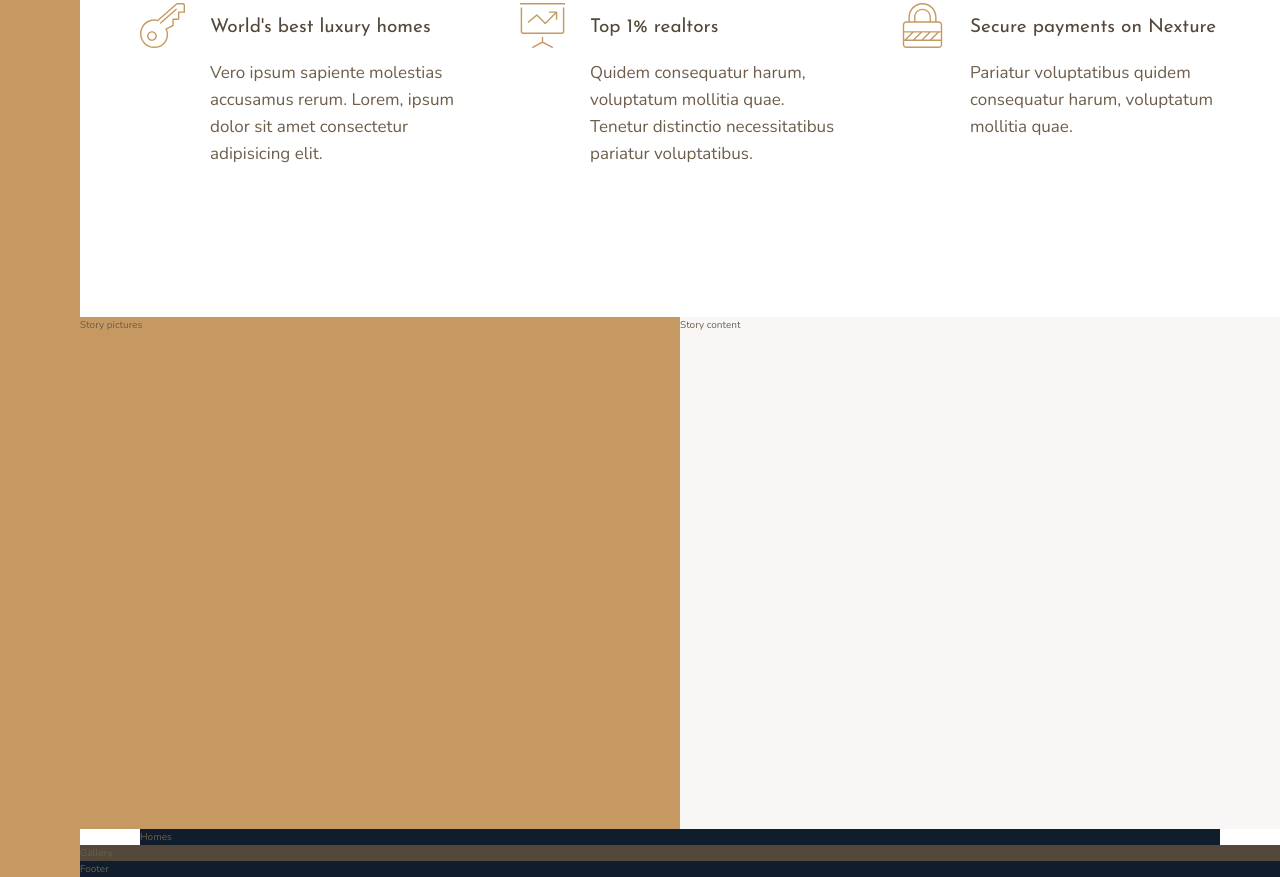
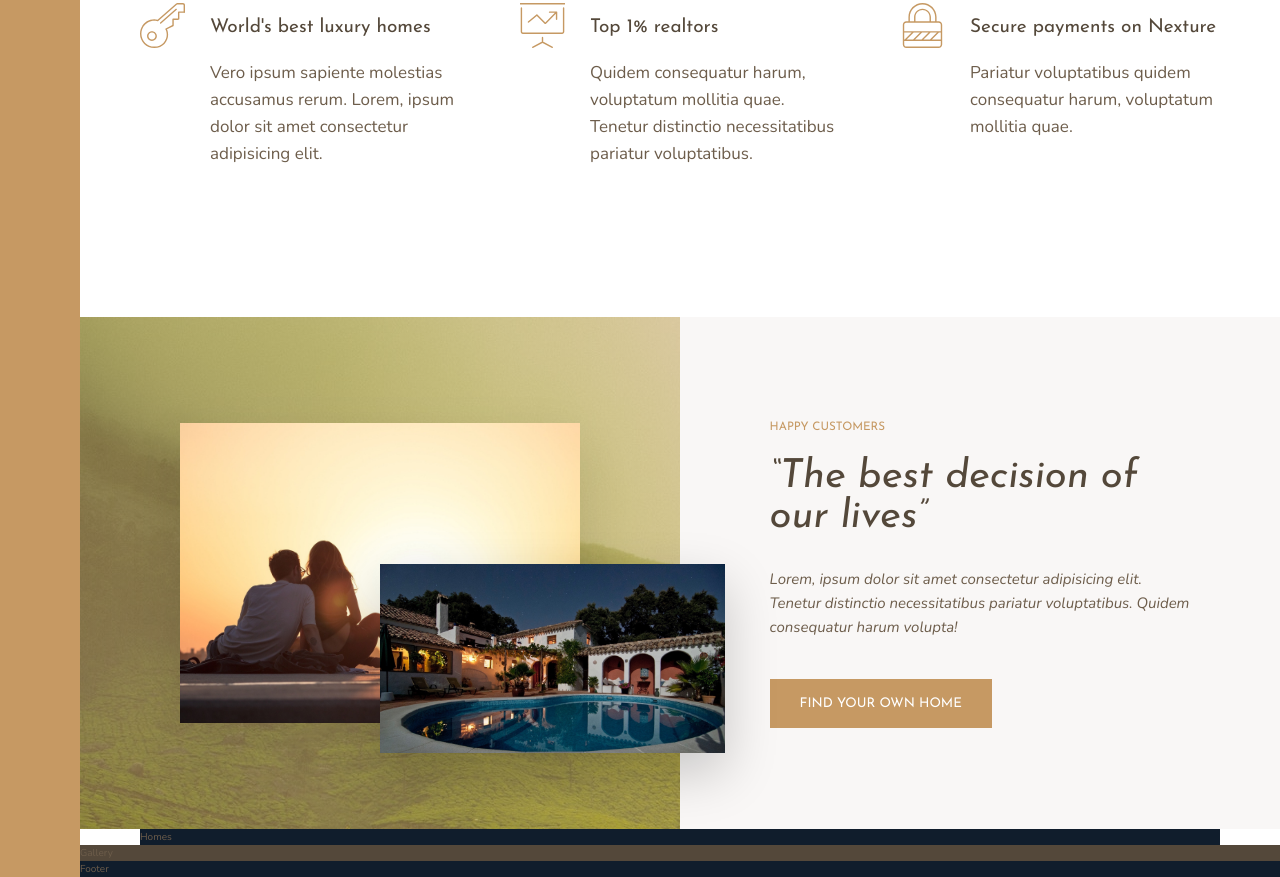
Before and after one commit to smyhk/advanced-css-course-nexter, a website: page index.html in a window 1280 px wide. Shown: the part 991-1868 px from the top of the page. Drawn offline with nearby package versions, Linux system fonts and the light colour scheme.

Commit message:
Build story secrion

```diff
--- a/index.html
+++ b/index.html
@@ -97,11 +97,25 @@
     </section>
 
     <div class="story__pictures">
-      Story pictures
+      <img
+        src="img/story-1.jpeg"
+        alt="Couple with new house"
+        class="story__img--1"
+      />
+      <img src="img/story-2.jpeg" alt="New house" class="story__img--2" />
     </div>
 
     <div class="story__content">
-      Story content
+      <h3 class="heading-3 mb-sm">Happy Customers</h3>
+      <h2 class="heading-2 heading-2--dark mb-md">
+        &ldquo;The best decision of our lives&rdquo;
+      </h2>
+      <p class="story__text">
+        Lorem, ipsum dolor sit amet consectetur adipisicing elit. Tenetur
+        distinctio necessitatibus pariatur voluptatibus. Quidem consequatur
+        harum volupta!
+      </p>
+      <button class="btn">Find your own home</button>
     </div>
 
     <section class="homes">
--- a/sass/_story.scss
+++ b/sass/_story.scss
@@ -2,10 +2,52 @@
   &__pictures {
     background-color: $color-primary;
     grid-column: full-start / col-end 4;
+    background-image: linear-gradient(
+        rgba($color-primary, 0.5),
+        rgba($color-primary, 0.5)
+      ),
+      url(../img/back.jpg);
+
+    display: grid;
+    grid-template-rows: repeat(6, 1fr);
+    grid-template-columns: repeat(6, 1fr);
+    align-items: center;
+  }
+
+  &__img--1 {
+    width: 100%;
+    grid-row: 2 / 6;
+    grid-column: 2 / 6;
+    box-shadow: 0 2rem 5rem rgba(#000, 0.1);
+  }
+
+  &__img--2 {
+    width: 115%;
+    grid-row: 4 / 6;
+    grid-column: 4 / 7;
+    z-index: 20;
+    box-shadow: 0 2rem 5rem rgba(#000, 0.2);
   }
 
   &__content {
     background-color: $color-grey-light-1;
     grid-column: col-start 5 / full-end;
+
+    padding: 6rem 7vw;
+
+    // display: flex;
+    // flex-direction: column;
+    // justify-content: center;
+    // align-items: flex-start;
+
+    display: grid;
+    align-content: center;
+    justify-items: start;
+  }
+
+  &__text {
+    font-size: 1.5rem;
+    font-style: italic;
+    margin-bottom: 4rem;
   }
 }
--- a/sass/_typography.scss
+++ b/sass/_typography.scss
@@ -9,10 +9,26 @@
 
 .heading-2 {
   @extend %heading;
+
+  font-size: 4rem;
+  font-style: italic;
+  line-height: 1;
+
+  &--light {
+    color: $color-grey-light-1;
+  }
+
+  &--dark {
+    color: $color-grey-dark-1;
+  }
 }
 
 .heading-3 {
   @extend %heading;
+
+  font-style: 1.6rem;
+  color: $color-primary;
+  text-transform: uppercase;
 }
 
 .heading-4 {
@@ -27,3 +43,36 @@
     color: $color-grey-dark-1;
   }
 }
+
+.btn {
+  background-color: $color-primary;
+  color: #fff;
+  border: none;
+  border-radius: 0;
+  font-family: $font-display;
+  font-style: 1.5rem;
+  text-transform: uppercase;
+  padding: 1.8rem 3rem;
+  cursor: pointer;
+  transition: all 0.2s;
+
+  &:hover {
+    background-color: $color-primary-dark;
+  }
+}
+
+.mb-sm {
+  margin-bottom: 2rem;
+}
+
+.mb-md {
+  margin-bottom: 3rem;
+}
+
+.mb-lg {
+  margin-bottom: 4rem;
+}
+
+.mb-xl {
+  margin-bottom: 8rem;
+}
```
Also changed, not shown: css/style.css.
